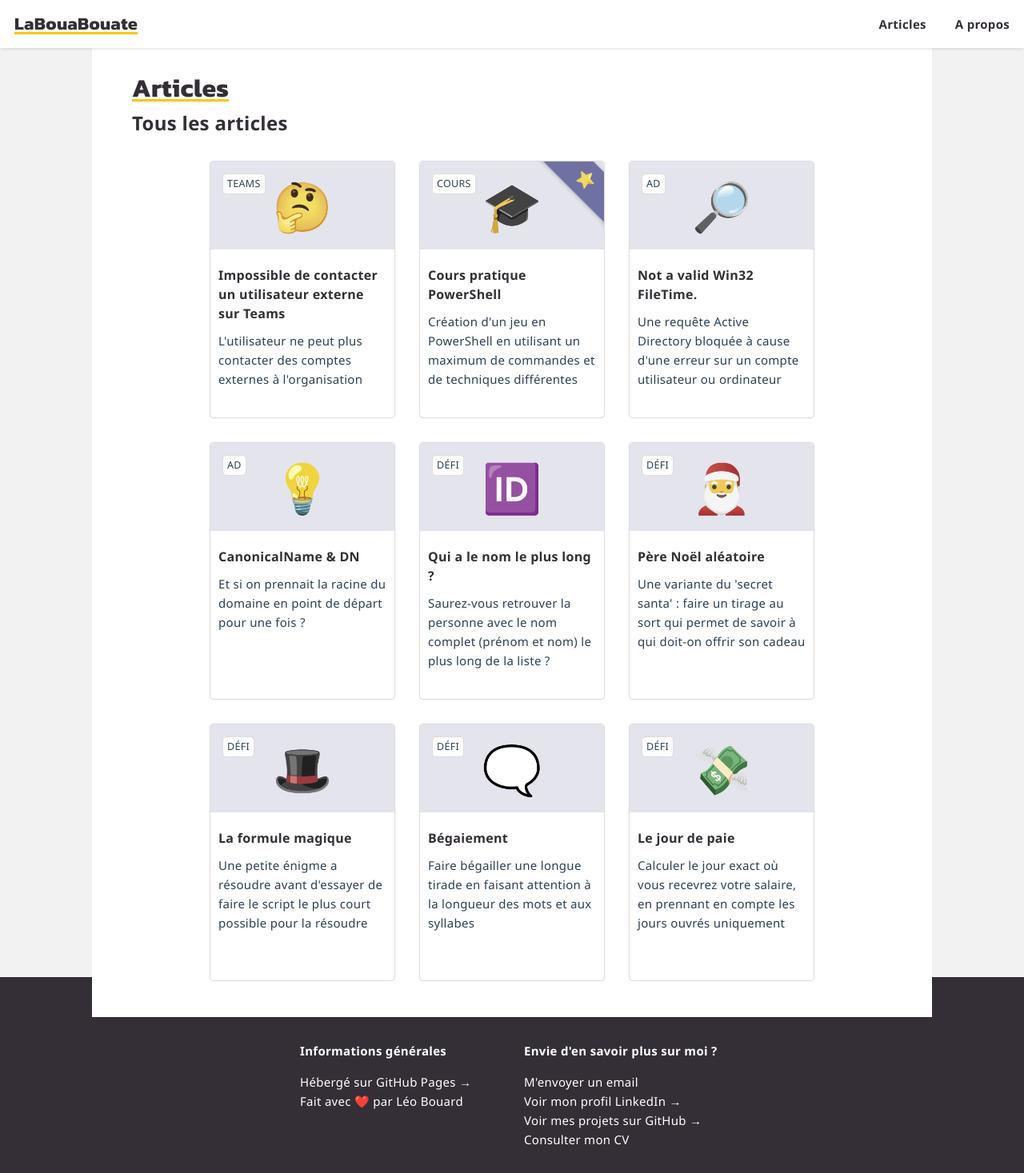
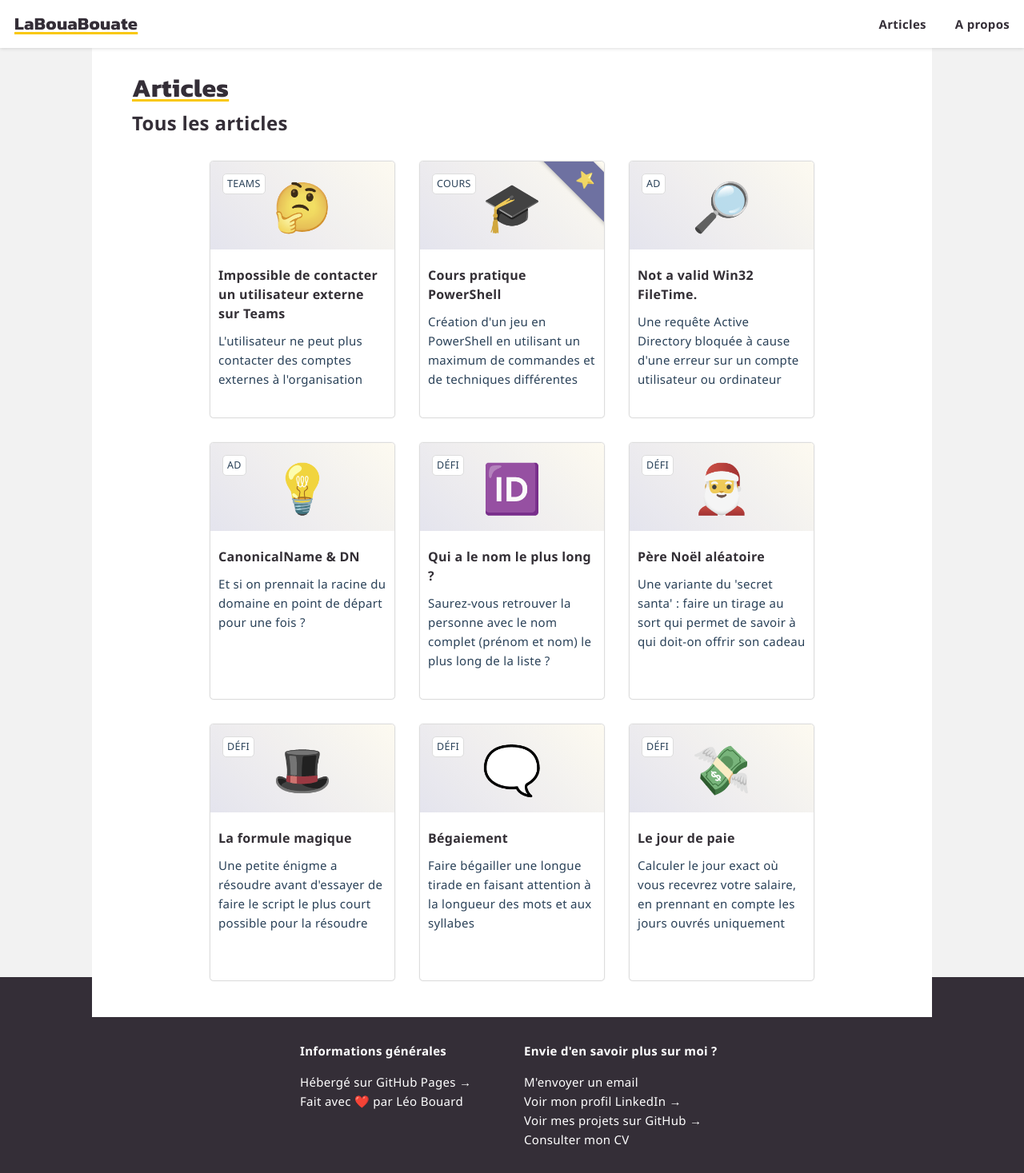
Before and after one commit to leobouard/leobouard.github.io, a Jekyll site: the page built from blog.md, in a window 1280 px wide. Shown: the whole page at 80% size. Built offline with Jekyll 4.4.1, drawn with Linux system fonts in a browser that asks for light colours; some web fonts are replaced.

Commit message:
Update posts.scss

```diff
--- a/assets/css/posts.scss
+++ b/assets/css/posts.scss
@@ -39,6 +39,10 @@
 article:hover {
     box-shadow: 0 0 5px 0 #00000040;
     filter: grayscale(0) saturate(1.2);
+
+    div.articleThumbnail {
+        background: linear-gradient(135deg,#e4e4f1, #fefaec);
+    }
 }
 
 a.noDecoration:hover {
@@ -58,11 +62,12 @@
 }
 
 div.articleThumbnail {
-    background: #E4E4F1;
+    background: linear-gradient(45deg,#e4e4f1, #fefaec);
     height: 110px;
     display: flex;
     justify-content: center;
     align-items: center;
+    transition: all 150ms ease-in-out;
 }
 
 div.articleText {
```
